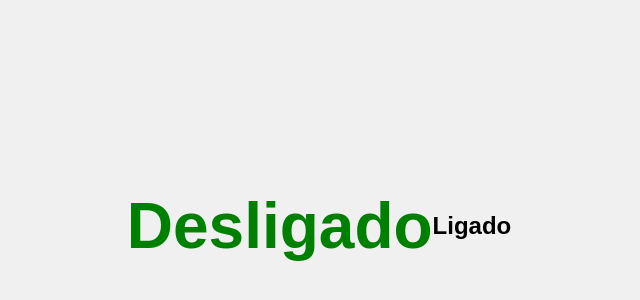
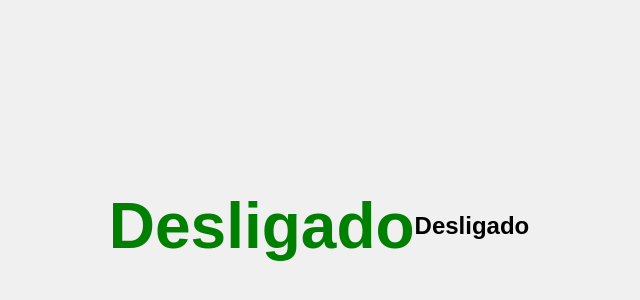
Before and after one commit to zyutashiro/status-site, a website: page index.html in a window 1280 px wide. Shown: the part 182-482 px from the top of the page, without its empty margins (321-961 px from the left). Drawn offline with Linux system fonts and the light colour scheme.

Commit message:
index.html

```diff
--- a/index.html
+++ b/index.html
@@ -21,6 +21,6 @@
 </head>
 <body>
     <h1>Desligado</h1>
-    <h2>Ligado</h2>
+    <h2>Desligado</h2>
 </body>
 </html>
```
